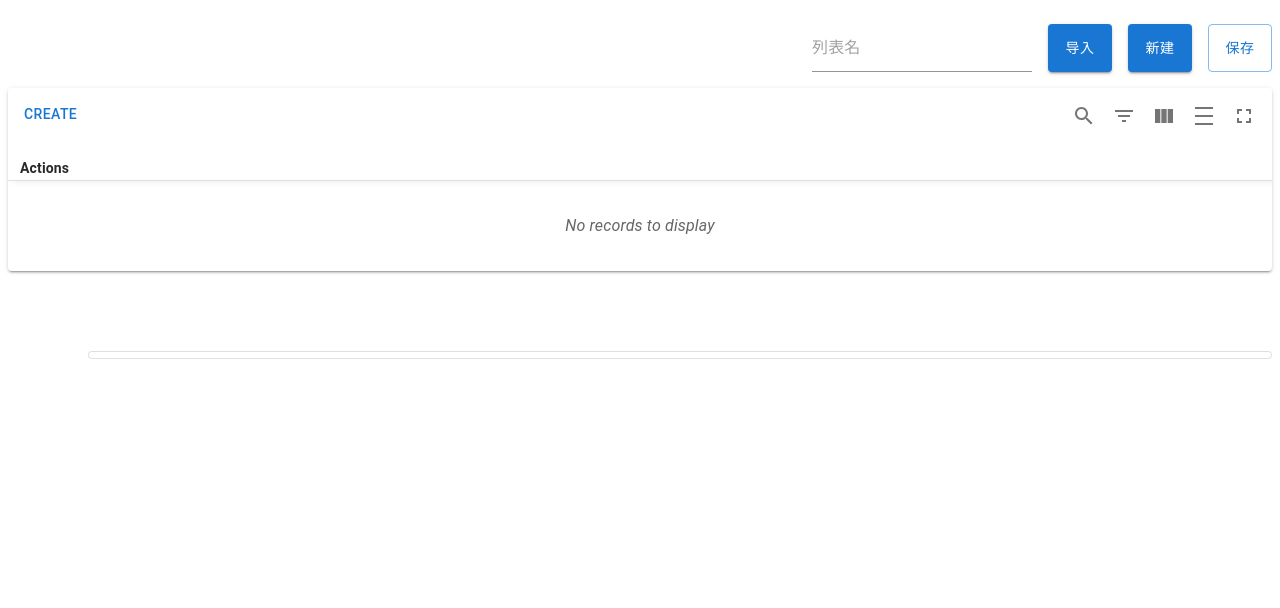
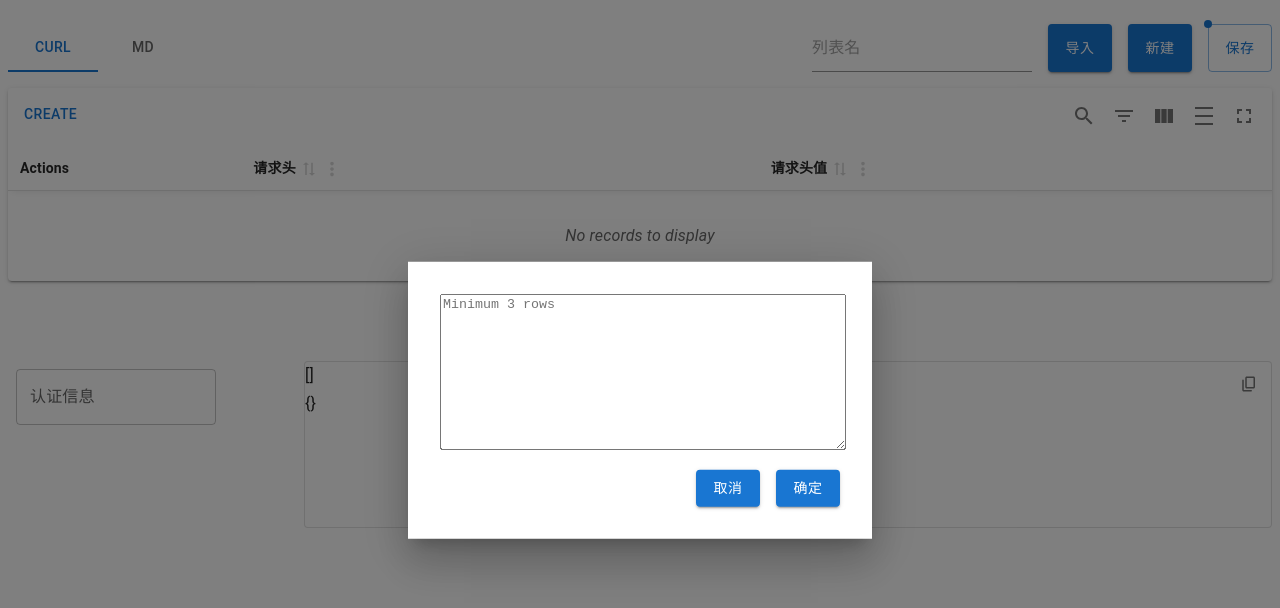
Before and after one commit to yjrhgvbn/table-maker, a React (Vite) app: page / in a window 1280 px wide. Both pictures are taken after a click on the button "导入". Shown: the top 608 px of the page. Built offline with nearby package versions, Linux system fonts and the light colour scheme.

Commit message:
feat: 增加导入

```diff
--- a/package.json
+++ b/package.json
@@ -30,6 +30,7 @@
 	},
 	"devDependencies": {
 		"@nabla/vite-plugin-eslint": "2.0.2",
+		"@types/lodash-es": "^4.17.12",
 		"@types/react": "18.2.39",
 		"@types/react-dom": "18.2.17",
 		"@types/react-router-dom": "5.3.3",
--- a/plugin/curl.ts
+++ b/plugin/curl.ts
@@ -26,5 +26,14 @@ Plugin.create({
 	},
 	parseOutput(data, formData) {
 		return `${JSON.stringify(data)}\n${JSON.stringify(formData)}`
+	},
+	parseImport(data) {
+		return [
+			{
+				id: 'test',
+				key: data,
+				value: 'test'
+			}
+		]
 	}
 })
--- a/src/App.tsx
+++ b/src/App.tsx
@@ -1,4 +1,5 @@
 import LoadingOrError from 'components/LoadingOrError'
+import Import from 'pages/Import'
 import Home from 'pages/TableMaker'
 import type { ReactElement } from 'react'
 import { Suspense } from 'react'
@@ -11,6 +12,7 @@ export default function App(): ReactElement {
 			<Suspense fallback={<LoadingOrError />}>
 				<Routes>
 					<Route path='/' element={<Home />} />
+					<Route path='/import' element={<Import />} />
 				</Routes>
 			</Suspense>
 		</BrowserRouter>
--- /dev/null
+++ b/src/pages/Import/index.tsx
@@ -0,0 +1,5 @@
+import { TextareaAutosize } from '@mui/material'
+
+export default function MinHeightTextarea() {
+	return <TextareaAutosize aria-label='minimum height' minRows={3} placeholder='Minimum 3 rows' />
+}
--- a/src/pages/TableMaker/Head.tsx
+++ b/src/pages/TableMaker/Head.tsx
@@ -1,13 +1,18 @@
-import { Button, Input, Stack, Tab, Tabs } from '@mui/material'
+import { Badge, Button, Input, Stack, Tab, Tabs } from '@mui/material'
 import clsx from 'clsx'
+import { globalPluginCore } from 'plugin'
+import { useState } from 'react'
 import { useHotkeys } from 'react-hotkeys-hook'
 import { changePlugin, useStore } from 'state'
+import { ImportModal } from './ImportModal'
 
 export function Head() {
 	const [creteNewList, saveToList] = useStore(state => [state.create, state.save])
 	const [pluginList] = useStore(state => [state.pluginList])
-	const [currentPluginKey, isToSave] = useStore(state => [state.curPluginKey, state.isToSave])
+	const [currentPluginKey, isToSave] = useStore(state => [state.curPluginKey, state.isDiffWithList])
 	const [currentListName, updateName] = useStore(state => [state.curListName, state.updateName])
+	const [openImport, setOpenImport] = useState(false)
+	const [updateData] = useStore(state => [state.updateData])
 	useHotkeys('mod+s,ctrl+s', () => saveToList(), {
 		preventDefault: true
 	})
@@ -15,8 +20,16 @@ export function Head() {
 	const handelTabChange = (_: any, value: any) => {
 		changePlugin(value)
 	}
+	const handleImport = (data: string) => {
+		const result = globalPluginCore.exec('parseImport', data)
+		if (result) {
+			updateData(result)
+		}
+		setOpenImport(false)
+	}
 
 	return (
+		<>
 			<Stack className={clsx('my-4')} spacing={2} direction='row' justifyContent='space-between'>
 				<Tabs value={currentPluginKey} onChange={handelTabChange} aria-label='basic tabs example'>
 					{pluginList.map(item => (
@@ -25,16 +38,21 @@ export function Head() {
 				</Tabs>
 				<Stack spacing={2} direction='row'>
 					<Input placeholder='列表名' value={currentListName} onChange={event => updateName(event.target.value)} />
-				<Button variant='contained'>导入</Button>
+					<Button variant='contained' onClick={() => setOpenImport(!openImport)}>
+						导入
+					</Button>
 					<Button variant='contained' onClick={creteNewList}>
 						新建
 					</Button>
+					<Badge color='primary' variant='dot' invisible={!isToSave} anchorOrigin={{ vertical: 'top', horizontal: 'left' }}>
 						<Button variant='outlined' onClick={() => saveToList()}>
 							保存
-					{isToSave && '*'}
 						</Button>
+					</Badge>
 				</Stack>
 			</Stack>
+			<ImportModal open={openImport} handleClose={() => setOpenImport(false)} handleImport={handleImport} />
+		</>
 	)
 }
 export default Head
--- /dev/null
+++ b/src/pages/TableMaker/ImportModal.tsx
@@ -0,0 +1,45 @@
+import { Box, Button, Modal, Stack, TextareaAutosize } from '@mui/material'
+import { useState } from 'react'
+
+const style = {
+	position: 'absolute' as const,
+	top: '50%',
+	left: '50%',
+	transform: 'translate(-50%, -50%)',
+	width: 400,
+	bgcolor: 'background.paper',
+	boxShadow: 24,
+	p: 4
+}
+interface ImportModalProperties {
+	open: boolean
+	handleClose: () => void
+	handleImport: (data: string) => void
+}
+export function ImportModal(properties: ImportModalProperties) {
+	const { open, handleClose, handleImport } = properties
+	const [data, setData] = useState('')
+	return (
+		<Modal open={open} onClose={handleClose} aria-labelledby='modal-modal-title' aria-describedby='modal-modal-description'>
+			<Box sx={style}>
+				<TextareaAutosize
+					aria-label='minimum height'
+					minRows={10}
+					placeholder='Minimum 3 rows'
+					className='w-full'
+					onChange={event => setData(event.target.value)}
+				/>
+				<Stack spacing={2} direction='row' justifyContent='flex-end' sx={{ marginTop: 2 }}>
+					<Button variant='contained' onClick={handleClose}>
+						取消
+					</Button>
+					<Button variant='contained' onClick={() => handleImport(data)}>
+						确定
+					</Button>
+				</Stack>
+			</Box>
+		</Modal>
+	)
+}
+
+export default ImportModal
--- a/src/pages/TableMaker/Output.tsx
+++ b/src/pages/TableMaker/Output.tsx
@@ -49,7 +49,7 @@ export function Output() {
 						{copiedTimer ? <LibraryAddCheck fontSize='inherit' /> : <ContentCopyRounded fontSize='inherit' />}
 					</IconButton>
 				</div>
-				<Typography variant='subtitle1' gutterBottom className='whitespace-pre-wrap'>
+				<Typography variant='subtitle1' gutterBottom className='min-h-[10rem] whitespace-pre-wrap'>
 					{output}
 				</Typography>
 			</div>
--- a/src/plugin/core.ts
+++ b/src/plugin/core.ts
@@ -7,6 +7,7 @@ export interface PluginConfig {
 	key: string
 	addColumn?: () => ColumnConfig[]
 	addFormItem?: () => FormItemConfig[]
+	parseImport?: (data: string) => DsField[]
 	parseOutput?: (data: DsField[], formData: FormValue) => string
 }
 
--- a/src/plugin/index.ts
+++ b/src/plugin/index.ts
@@ -2,8 +2,7 @@ import './plugin'
 
 export * from './core'
 
-// mock async import
-const modules = import.meta.glob(['./*.ts', '!./index.ts'])
+const modules = import.meta.glob(['../../plugin/*.ts', '!../../plugin/index.ts'])
 for (const module of Object.values(modules)) {
 	module()
 }
--- a/src/state/list.ts
+++ b/src/state/list.ts
@@ -1,4 +1,4 @@
-import { cloneDeep } from 'lodash-es'
+import { cloneDeep, isEqual } from 'lodash-es'
 import { nanoid } from 'nanoid'
 import { FormState } from './form'
 import { createSlice } from './middleware'
@@ -29,9 +29,15 @@ declare module 'state/middleware/type' {
 	interface StateMutators {
 		ListState: ListState
 	}
+	interface ComputedSateMutators {
+		diff: {
+			isDiffWithList: boolean
+		}
+	}
 }
 
-createSlice<ListState>((set, get) => ({
+createSlice<ListState>(
+	(set, get) => ({
 		list: [],
 		create: () => {
 			const key = nanoid()
@@ -75,4 +81,15 @@ createSlice<ListState>((set, get) => ({
 			}
 			return undefined
 		}
-}))
+	}),
+	state => {
+		const { curListKey, tableData, formData, curListName, list } = state
+		const toSaveList = list.find(item => item.key === curListKey)
+		if (!toSaveList) return { isDiffWithList: true }
+		const { table, plugin, name } = toSaveList
+		if (curListName !== name || !isEqual(formData, plugin) || !isEqual(tableData, table)) {
+			return { isDiffWithList: true }
+		}
+		return { isDiffWithList: false }
+	}
+)
--- a/tailwind.config.js
+++ b/tailwind.config.js
@@ -5,7 +5,7 @@ const config = {
 	corePlugins: {
 		preflight: false
 	},
-	important: '#root',
+	// important: '#root',
 	content: ['index.html', 'src/**/*.tsx'],
 	theme: {
 		fontFamily: {
```
Also changed, not shown: 1 other file (tests, documents, lock files or other folders). Lines whose indentation alone changed are shown as unchanged.
